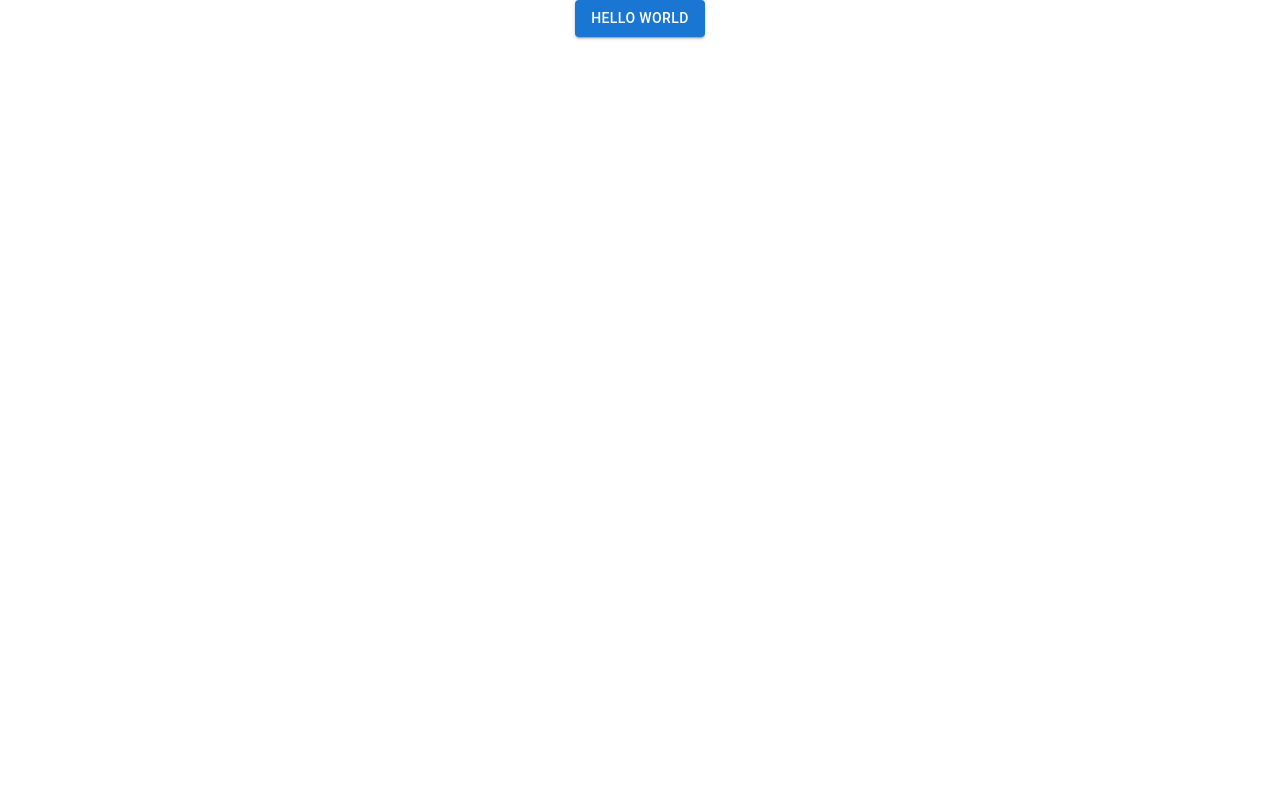
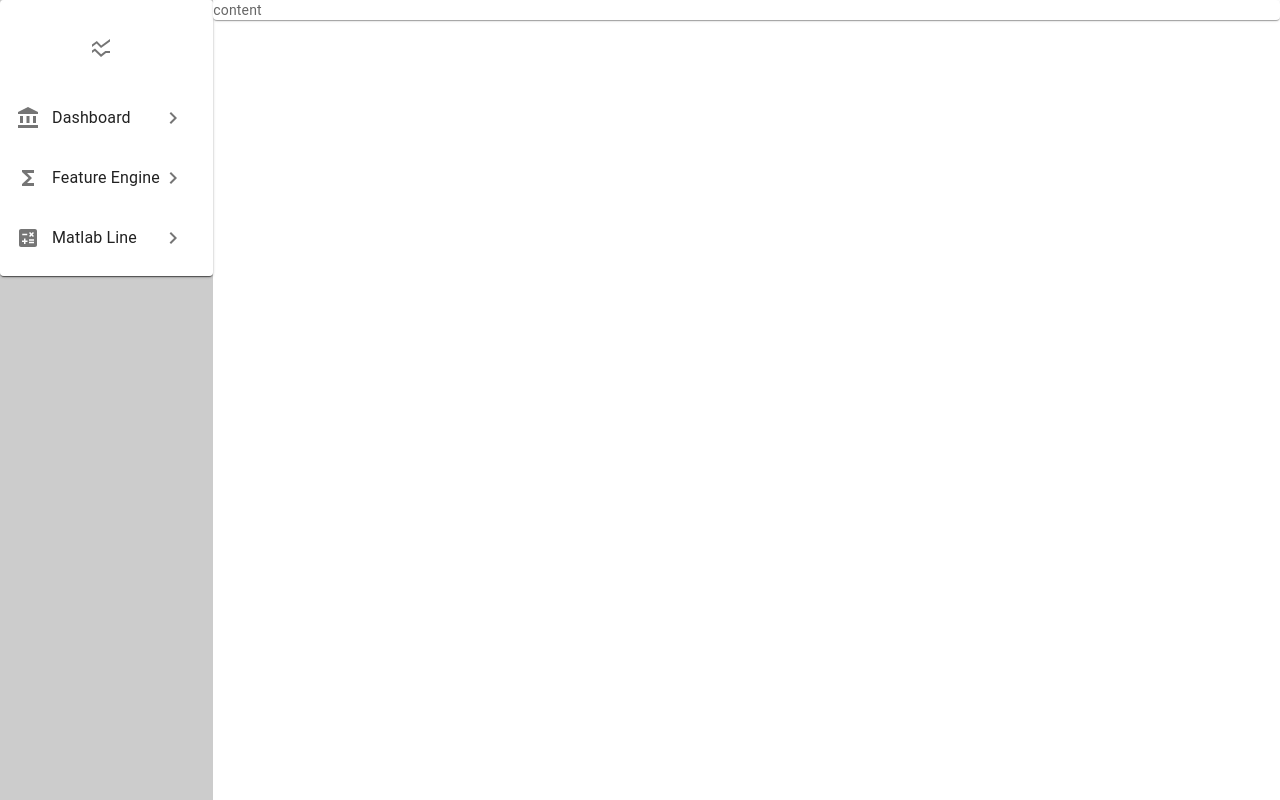
Before and after one commit to Until-You-Possible/dashboard-ML, a React (Create React App) app in the folder code/frontend/dashboard-app/: page / in a window 1280 px wide. Built offline with nearby package versions, Linux system fonts and the light colour scheme.

Commit message:
feat: add the materialUI and build basic structure

```diff
--- a/code/frontend/dashboard-app/package.json
+++ b/code/frontend/dashboard-app/package.json
@@ -3,6 +3,10 @@
   "version": "0.1.0",
   "private": true,
   "dependencies": {
+    "@emotion/react": "^11.10.6",
+    "@emotion/styled": "^11.10.6",
+    "@mui/icons-material": "^5.11.11",
+    "@mui/material": "^5.11.13",
     "@testing-library/jest-dom": "^5.16.5",
     "@testing-library/react": "^13.4.0",
     "@testing-library/user-event": "^13.5.0",
--- a/code/frontend/dashboard-app/src/App.tsx
+++ b/code/frontend/dashboard-app/src/App.tsx
@@ -1,12 +1,10 @@
 import React from 'react';
 import './css/App.css';
-import Home from "./view/home";
+import Home from "./view/Home";
 
 function App() {
   return (
-    <div className="App">
-        <Home />
-    </div>
+          <Home />
   );
 }
 
--- /dev/null
+++ b/code/frontend/dashboard-app/src/component/menu/MenuSet.tsx
@@ -0,0 +1,64 @@
+import * as React from "react";
+
+import Divider from '@mui/material/Divider';
+import Paper from '@mui/material/Paper';
+import MenuList from '@mui/material/MenuList';
+import MenuItem from '@mui/material/MenuItem';
+import ListItemText from '@mui/material/ListItemText';
+import ListItemIcon from '@mui/material/ListItemIcon';
+import Typography from '@mui/material/Typography';
+import AccountBalanceIcon from '@mui/icons-material/AccountBalance';
+import FunctionsIcon from '@mui/icons-material/Functions';
+import CalculateIcon from '@mui/icons-material/Calculate';
+import KeyboardArrowRightIcon from '@mui/icons-material/KeyboardArrowRight';
+import SsidChartIcon from '@mui/icons-material/SsidChart';
+
+export  default function MenuSet() {
+    return (
+        <Paper sx={{ width: 320, maxWidth: '100%' }}>
+            <MenuList>
+
+                <MenuItem
+                    sx={{
+                        justifyContent: 'center'
+                    }}
+                    style={{ height: '80px' }}>
+                    <ListItemIcon>
+                        <SsidChartIcon />
+                    </ListItemIcon>
+                </MenuItem>
+
+                <MenuItem style={{ height: '60px' }}>
+                    <ListItemIcon>
+                        <AccountBalanceIcon />
+                    </ListItemIcon>
+                    <ListItemText>Dashboard</ListItemText>
+                    <ListItemIcon>
+                        <KeyboardArrowRightIcon />
+                    </ListItemIcon>
+                </MenuItem>
+
+                <MenuItem  style={{ height: '60px' }}>
+                    <ListItemIcon>
+                        <FunctionsIcon />
+                    </ListItemIcon>
+                    <ListItemText>Feature Engine</ListItemText>
+                    <ListItemIcon>
+                        <KeyboardArrowRightIcon />
+                    </ListItemIcon>
+                </MenuItem>
+
+                <MenuItem  style={{ height: '60px' }}>
+                    <ListItemIcon>
+                        <CalculateIcon />
+                    </ListItemIcon>
+                    <ListItemText>Matlab Line</ListItemText>
+                    <ListItemIcon>
+                        <KeyboardArrowRightIcon />
+                    </ListItemIcon>
+                </MenuItem>
+
+            </MenuList>
+        </Paper>
+    )
+}
--- a/code/frontend/dashboard-app/src/css/App.css
+++ b/code/frontend/dashboard-app/src/css/App.css
@@ -1,38 +1,5 @@
 .App {
-  text-align: center;
+  overflow: hidden;
+  width: 100vw;
+  height: 100vh;
 }
-
-.App-logo {
-  height: 40vmin;
-  pointer-events: none;
-}
-
-@media (prefers-reduced-motion: no-preference) {
-  .App-logo {
-    animation: App-logo-spin infinite 20s linear;
-  }
-}
-
-.App-header {
-  background-color: #282c34;
-  min-height: 100vh;
-  display: flex;
-  flex-direction: column;
-  align-items: center;
-  justify-content: center;
-  font-size: calc(10px + 2vmin);
-  color: white;
-}
-
-.App-link {
-  color: #61dafb;
-}
-
-@keyframes App-logo-spin {
-  from {
-    transform: rotate(0deg);
-  }
-  to {
-    transform: rotate(360deg);
-  }
-}
--- /dev/null
+++ b/code/frontend/dashboard-app/src/css/menuSet.css
@@ -0,0 +1,9 @@
+.menuListWrapper {
+    height: 100vh;
+    background: #ccc;
+}
+.menuListTopContent {
+    height: 80px;
+    text-align: center;
+    line-height: 80px;
+}
--- /dev/null
+++ b/code/frontend/dashboard-app/src/view/Home.tsx
@@ -0,0 +1,31 @@
+import * as React from 'react';
+import  "../css/menuSet.css"
+import { styled } from '@mui/material/styles';
+import Paper from '@mui/material/Paper';
+import Grid from '@mui/material/Unstable_Grid2';
+import MenuSet from '../component/menu/MenuSet';
+
+const Item = styled(Paper)(({ theme }) => ({
+    backgroundColor: theme.palette.mode === 'dark' ? '#1A2027' : '#fff',
+    ...theme.typography.body2,
+    color: theme.palette.text.secondary,
+}));
+
+function Home() {
+    return (
+        <div className="HomeContainer">
+            <Grid container direction="row">
+                <Grid className="menuListWrapper" xs={2} >
+                    <Item>
+                        <MenuSet />
+                    </Item>
+                </Grid>
+                <Grid xs={10} minWidth={600}  >
+                    <Item>content</Item>
+                </Grid>
+            </Grid>
+        </div>
+    );
+}
+
+export default Home;
--- a/code/frontend/dashboard-app/src/view/home.tsx
+++ /dev/null
@@ -1,12 +0,0 @@
-import * as React from 'react';
-import Button from '@mui/material/Button';
-
-function Home() {
-    return (
-        <div className="HomeContainer">
-            <Button variant="contained">Hello World</Button>
-        </div>
-    );
-}
-
-export default Home;
```
Also changed, not shown: 1 other file (tests, documents, lock files or other folders).
